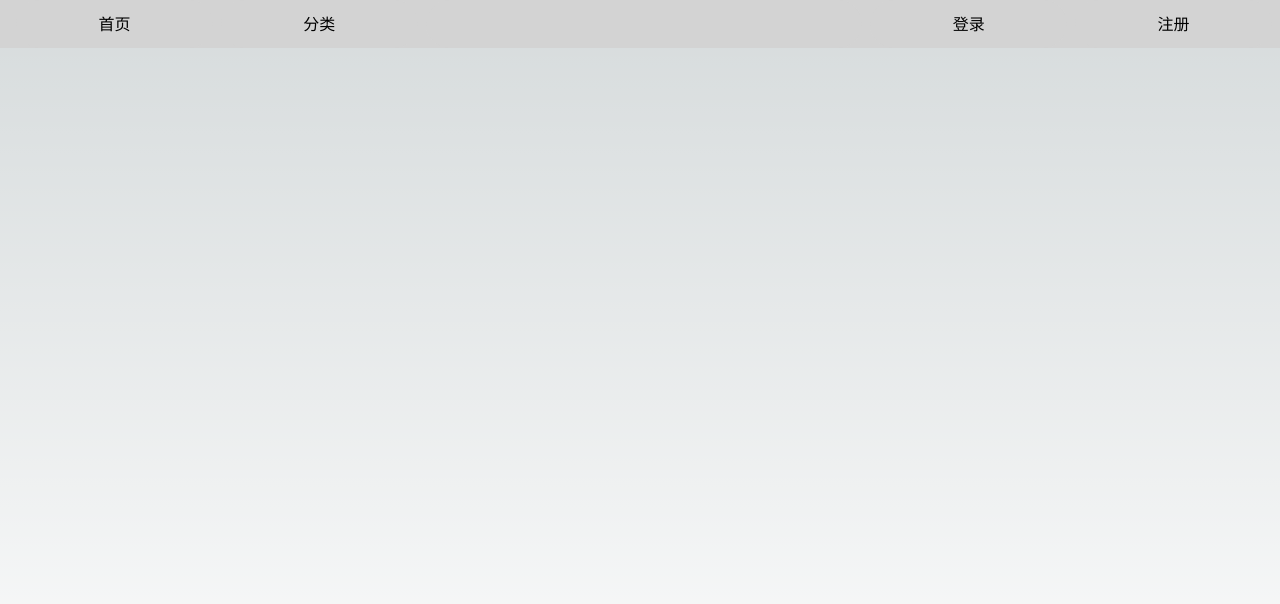
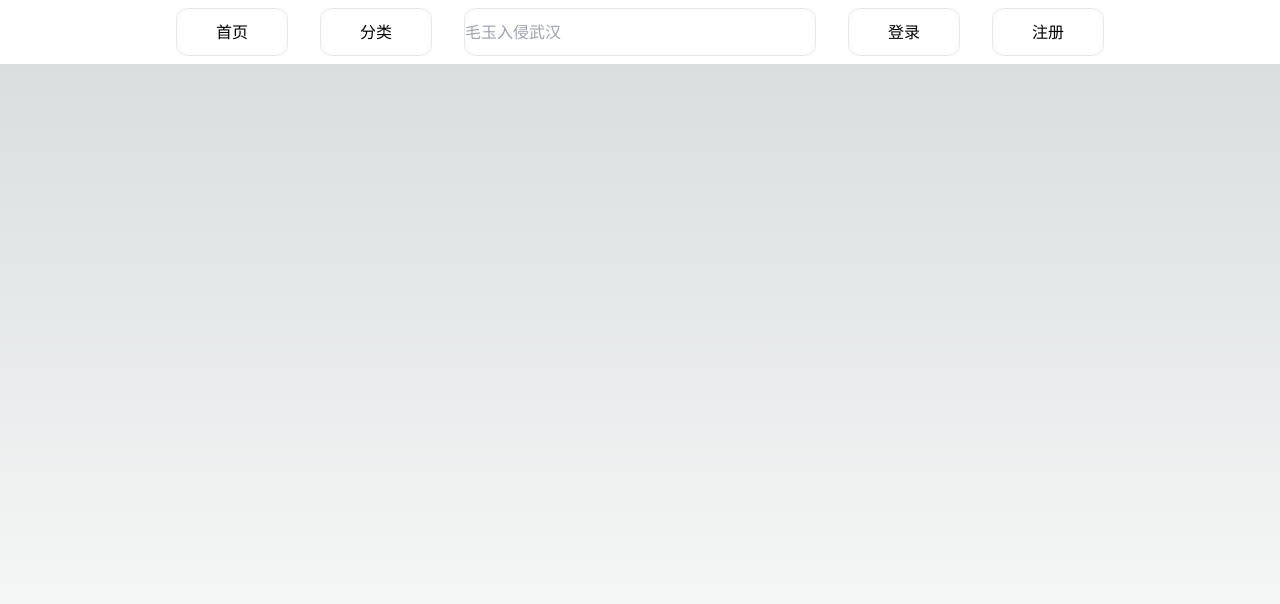
Before and after one commit to nyansite/nyasite-frontend, a Next.js app: page / in a window 1280 px wide. Shown: the top 604 px of the page. Built offline with nearby package versions, Linux system fonts and the light colour scheme.

Commit message:
按钮居中;配色

```diff
--- a/app/globals.css
+++ b/app/globals.css
@@ -28,7 +28,7 @@ body {
 
 @layer components {
   .navbar_b {
-    @apply flex flex-auto items-center justify-center duration-300 bg-[#D3D3D3] rounded-3xl mr-2 w-20 hover:w-28 hover:bg-[#bfbfbf];
+    @apply flex flex-auto items-center justify-center duration-300 bg-white rounded-xl border mx-4 h-12 w-20 hover:w-28 hover:bg-[#bfbfbf];
   }
 }
 
--- a/app/layout.js
+++ b/app/layout.js
@@ -12,12 +12,14 @@ export default function RootLayout({ children }) {
   return (
     <html lang="zh-hans">
       <body className={inter.className}>
-        <div className="flex flex-nowrap h-12 fixed top-0 w-full justify-around bg-[#D3D3D3] ">
-          <a href='/' className="navbar_b ml-4 hover:px-8 hover:ml-0">首页</a>{/* 外边距变成了内边距,图标不会移动 */}
-          <a href='/1' className="navbar_b">分类</a>
-          <input href='/1' className="navbar_b w-80 hover:w-96"></input>
-          <a href='/login' className="navbar_b">登录</a>
-          <a href='/register' className="navbar_b">注册</a>
+        <div className="flex fixed w-full bg-white justify-center ">
+          <div className="flex flex-nowrap h-16  top-0 w-3/4 items-center">
+            <a href='/' className="navbar_b  hover:ml-0">首页</a>{/* 外边距变成了内边距,图标不会移动 */}
+            <a href='/1' className="navbar_b">分类</a>
+            <input href='/1' className="navbar_b w-80 hover:w-96" placeholder="毛玉入侵武汉"></input>
+            <a href='/login' className="navbar_b">登录</a>
+            <a href='/register' className="navbar_b hover:mr-0">注册</a>
+          </div>
         </div>
         {children}</body>
     </html>
```
